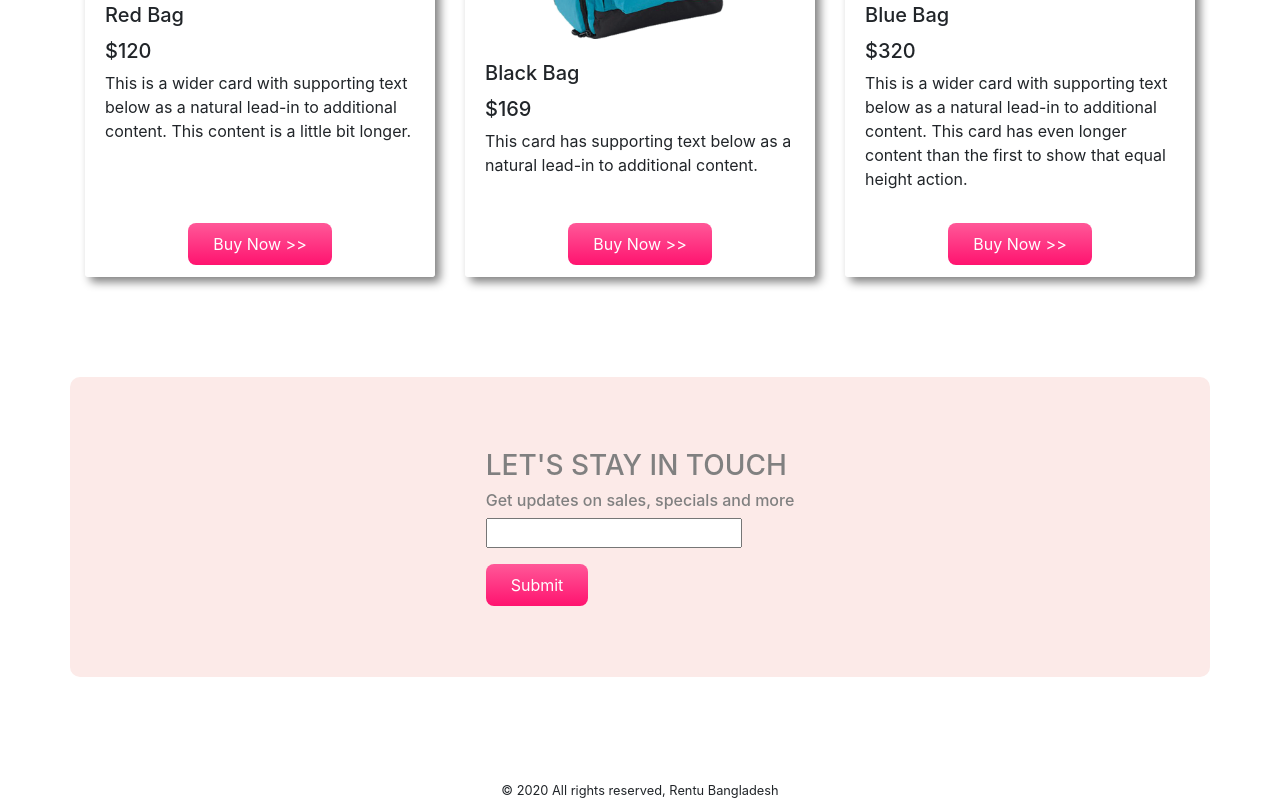
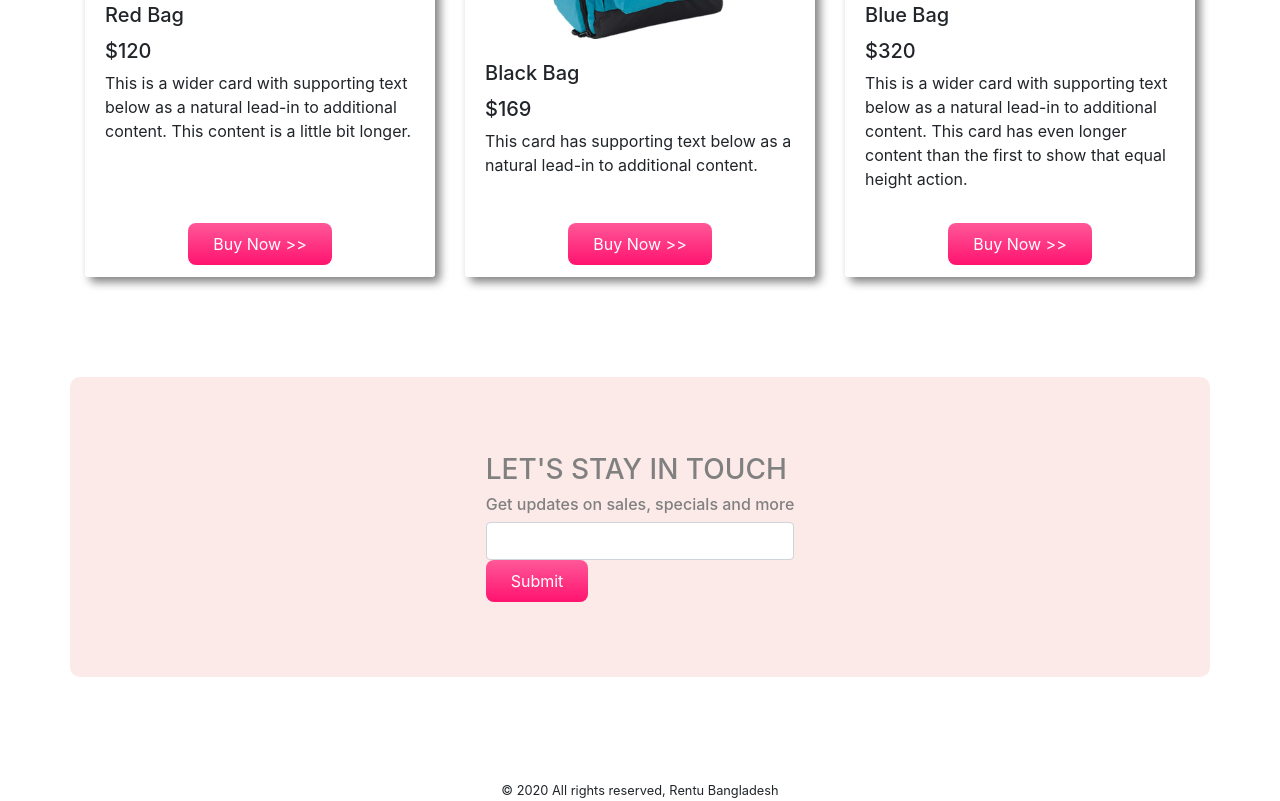
Before and after one commit to sabbasachiPH/pandaCommerce, a plain HTML site: page index.html in a window 1280 px wide. Shown: the part 2013-2814 px from the top of the page. Drawn offline with nearby package versions, Linux system fonts and the light colour scheme.

Commit message:
form control added

```diff
--- a/index.html
+++ b/index.html
@@ -189,7 +189,7 @@
     <div>
       <h3>LET'S STAY IN TOUCH</h3>
       <h6>Get updates on sales, specials and more</h6>
-      <p><input type="text"></p>
+      <input type="text" class="form-control">
       <button class="button-buy-now">Submit</button>
     </div>
   </div>
```
